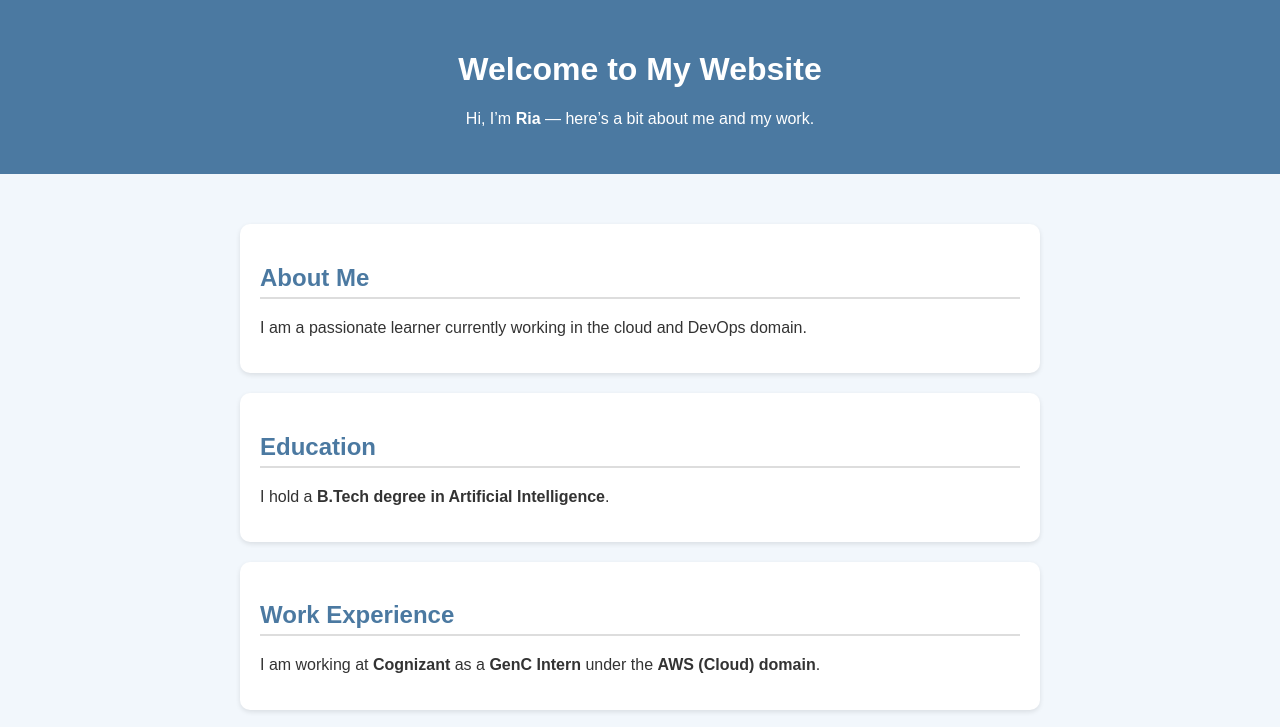
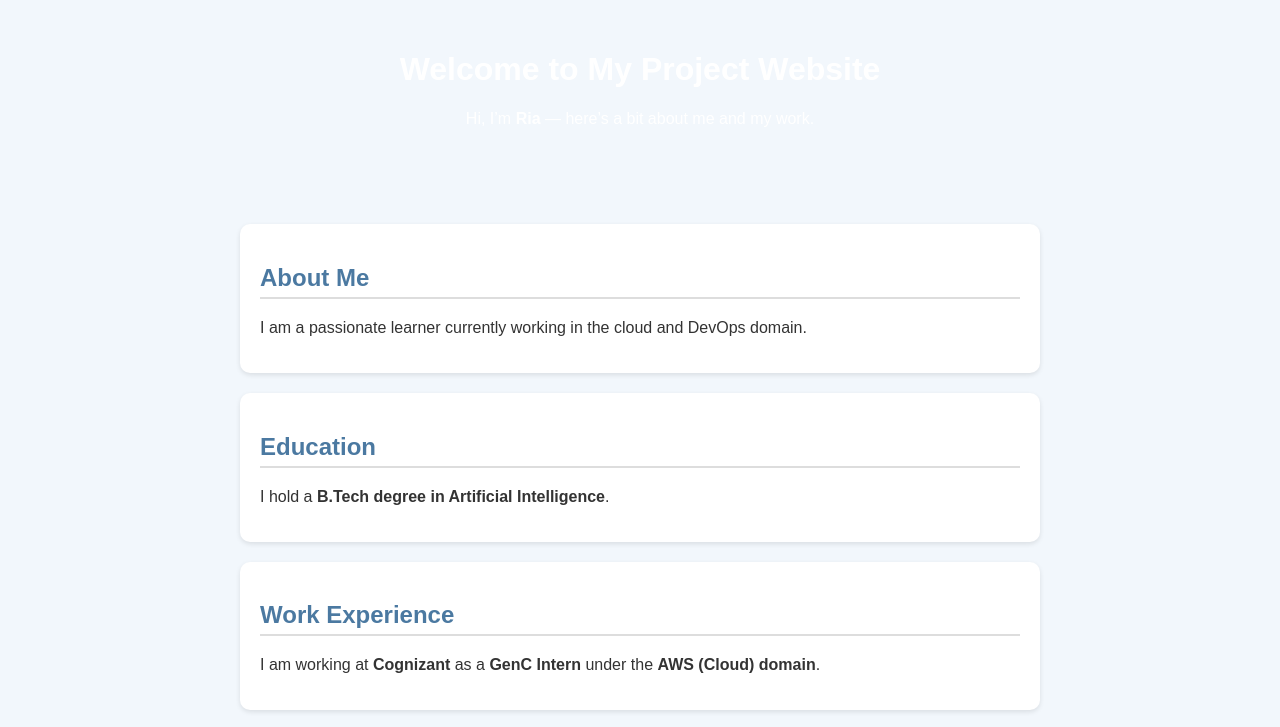
Before and after one commit to KheloCode/Usecase, a plain HTML site: page index.html in a window 1280 px wide. Shown: the top 727 px of the page. Drawn offline with Linux system fonts and the light colour scheme.

Commit message:
Update index.html

```diff
--- a/index.html
+++ b/index.html
@@ -14,7 +14,7 @@
     }
 
     header {
-      background-color: #4b79a1;
+      background-color: #pink;
       color: white;
       padding: 30px;
       text-align: center;
@@ -71,7 +71,7 @@
 <body>
 
   <header>
-    <h1>Welcome to My Website</h1>
+    <h1>Welcome to My Project Website</h1>
     <p>Hi, I’m <strong>Ria</strong> — here’s a bit about me and my work.</p>
   </header>
 
```
